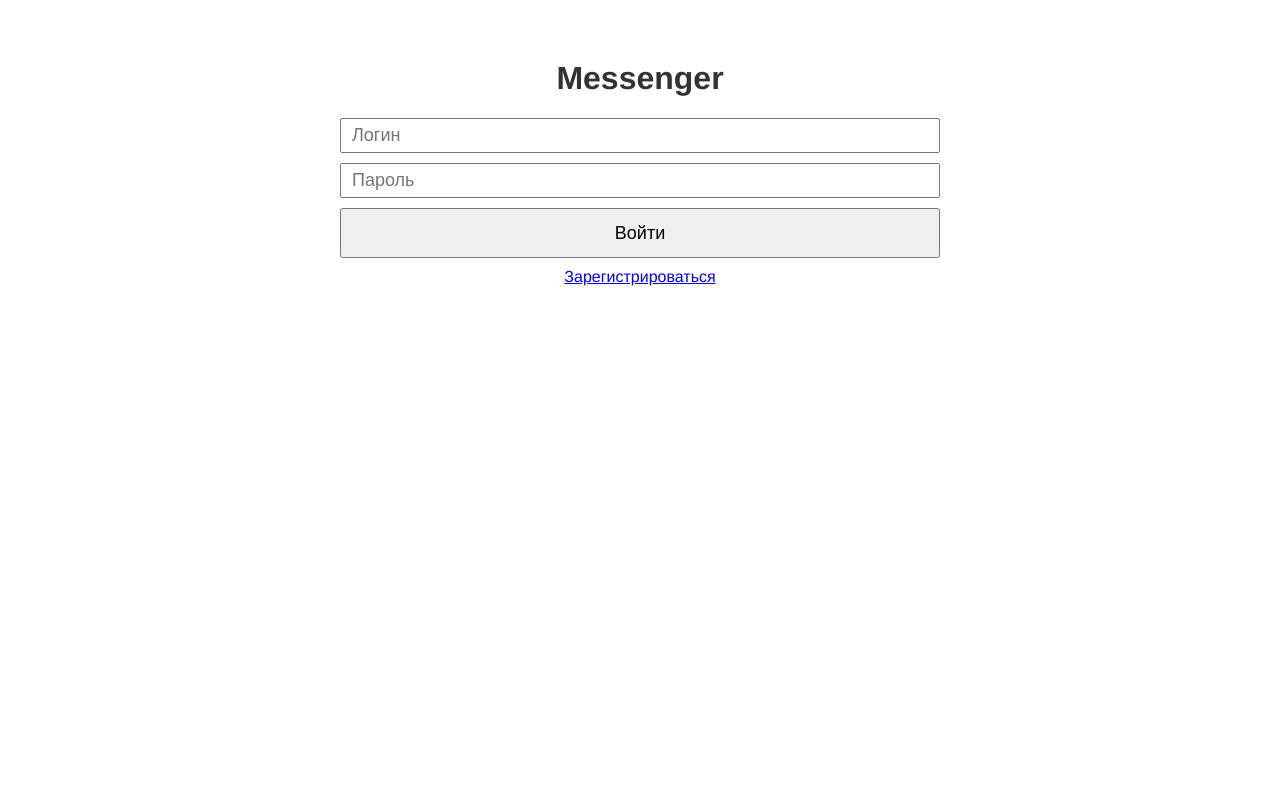
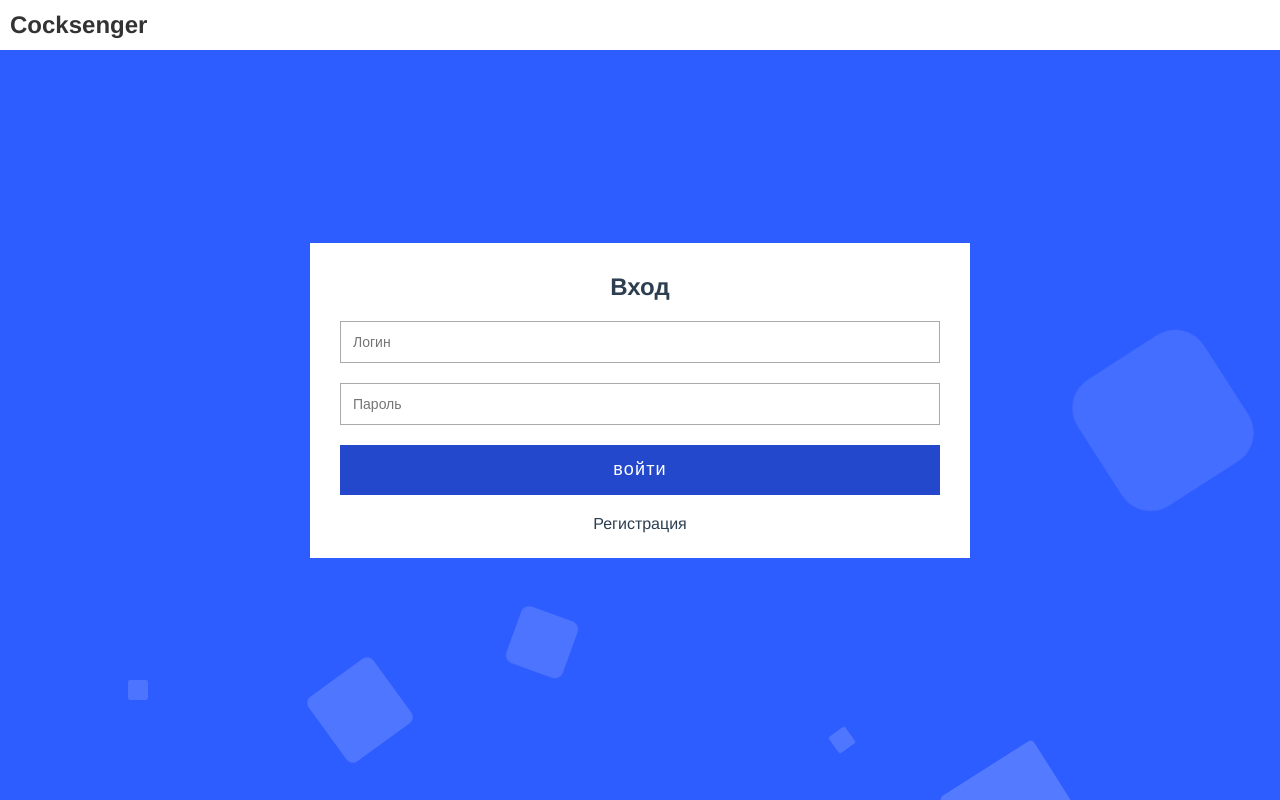
Before and after one commit to ZakhaRekt/messanger, a Vue app: page /login in a window 1280 px wide. Built offline with nearby package versions, Linux system fonts and the light colour scheme.

Commit message:
feat: HTML/CSS LoginForm

```diff
--- a/src/App.vue
+++ b/src/App.vue
@@ -1,7 +1,7 @@
 <template>
   <div id="app">
     <h1>
-      <router-link :to="'/'">Messenger</router-link>
+      <router-link :to="'/'">Cocksenger</router-link>
     </h1>
     <router-view></router-view>
   </div>
@@ -20,10 +20,22 @@ export default {
   -moz-osx-font-smoothing: grayscale;
   text-align: center;
   color: #2c3e50;
-  margin-top: 60px;
+}
+body {
+  margin: 0;
+}
+h1 {
+  margin: 0;
+  height: 50px;
+  display: flex;
+  align-items: center;
+  padding: 0 10px;
+  font-size: 24px;
+  z-index: 1;
 }
 h1 a {
   color: #333 !important;
   text-decoration: none;
+  margin: 0;
 }
 </style>
--- a/src/components/LoginForm.vue
+++ b/src/components/LoginForm.vue
@@ -1,17 +1,32 @@
 <template>
-  <form>
-    <input type="text" placeholder="Логин" v-model="username">
-    <input type="password" placeholder="Пароль" v-model="password">
-    <button @click.prevent="login">Войти</button>
-    <router-link :to="'/register'">Зарегистрироваться</router-link>
-  </form>
+  <div class="login">
+    <ul class="circles">
+      <li></li>
+      <li></li>
+      <li></li>
+      <li></li>
+      <li></li>
+      <li></li>
+      <li></li>
+      <li></li>
+      <li></li>
+      <li></li>
+    </ul>
+    <form>
+      <h2>Вход</h2>
+      <input type="text" placeholder="Логин" v-model="username">
+      <input type="password" placeholder="Пароль" v-model="password">
+      <button @click.prevent="login">войти</button>
+      <router-link :to="'/register'">Регистрация</router-link>
+    </form>
+  </div>
 </template>
 
 <script>
 import axios from "axios"
 
 export default {
-  name: "RegistrationForm",
+  name: "LoginForm",
   data() {
     return {
       username: "",
@@ -35,24 +50,180 @@ export default {
 </script>
 
 <style scoped>
+.login {
+  height: calc(100vh - 50px);
+  position: relative;
+  display: flex;
+  align-items: center;
+  justify-content: center;
+  background: #2648c6;
+}
 form {
+  background: #fff;
+  padding: 30px 30px 0 30px;
   max-width: 600px;
-  margin: 0 auto;
+  margin: 0 0 50px 0;
+  width: 100%;
+  z-index: 1;
+}
+form h2 {
+  margin: 0 0 20px 0;
 }
 input {
   width: 100%;
-  margin: 0 0 10px 0;
-  font-size: 18px;
-  padding: 5px 10px;
+  margin: 0 0 20px 0;
+  font-size: 14px;
+  padding: 12px 12px;
   box-sizing: border-box;
+  border: 1px solid #aaa;
+  outline: none;
 }
 button {
   width: 100%;
   height: 50px;
   font-size: 18px;
+  background: #2348cb;
+  border: none;
+  color: #fff;
+  letter-spacing: 1.2px;
+  cursor: pointer;
+  outline: none;
+  transition: background .2s ease;
+}
+button:hover {
+  background: #1d38a5;
 }
 a {
   display: inline-block;
-  margin: 10px 0 0 0;
+  margin: 0;
+  padding: 20px 0 25px 0;
+  width: 100%;
+  color: #2c3e50;
+  text-decoration: none;
+  transition: color .2s ease;
+}
+a:hover {
+  color: #000;
+}
+.login {
+  background: #2d5cff;
+}
+
+.circles{
+  position: absolute;
+  z-index: 0;
+  top: 0;
+  left: 0;
+  width: 100%;
+  height: 100%;
+  margin: 0;
+  padding: 0;
+  overflow: hidden;
+}
+
+.circles li{
+  position: absolute;
+  display: block;
+  list-style: none;
+  width: 20px;
+  height: 20px;
+  background: rgba(255, 255, 255, 0.2);
+  animation: animate 25s linear infinite;
+  bottom: -150px;
+
+}
+
+.circles li:nth-child(1){
+  left: 25%;
+  width: 80px;
+  height: 80px;
+  animation-delay: 0s;
+}
+
+
+.circles li:nth-child(2){
+  left: 10%;
+  width: 20px;
+  height: 20px;
+  animation-delay: 2s;
+  animation-duration: 12s;
+}
+
+.circles li:nth-child(3){
+  left: 70%;
+  width: 20px;
+  height: 20px;
+  animation-delay: 4s;
+}
+
+.circles li:nth-child(4){
+  left: 40%;
+  width: 60px;
+  height: 60px;
+  animation-delay: 0s;
+  animation-duration: 18s;
+}
+
+.circles li:nth-child(5){
+  left: 65%;
+  width: 20px;
+  height: 20px;
+  animation-delay: 0s;
+}
+
+.circles li:nth-child(6){
+  left: 75%;
+  width: 110px;
+  height: 110px;
+  animation-delay: 3s;
+}
+
+.circles li:nth-child(7){
+  left: 35%;
+  width: 150px;
+  height: 150px;
+  animation-delay: 7s;
+}
+
+.circles li:nth-child(8){
+  left: 50%;
+  width: 25px;
+  height: 25px;
+  animation-delay: 15s;
+  animation-duration: 45s;
+}
+
+.circles li:nth-child(9){
+  left: 20%;
+  width: 15px;
+  height: 15px;
+  animation-delay: 2s;
+  animation-duration: 35s;
+}
+
+.circles li:nth-child(10){
+  left: 85%;
+  width: 150px;
+  height: 150px;
+  animation-delay: 0s;
+  animation-duration: 11s;
+}
+
+
+
+@keyframes animate {
+
+  0%{
+    transform: translateY(0) rotate(0deg);
+    opacity: 1;
+    border-radius: 0;
+  }
+
+  100%{
+    transform: translateY(-1000px) rotate(720deg);
+    opacity: 0;
+    border-radius: 50%;
+  }
+
 }
 </style>
```
